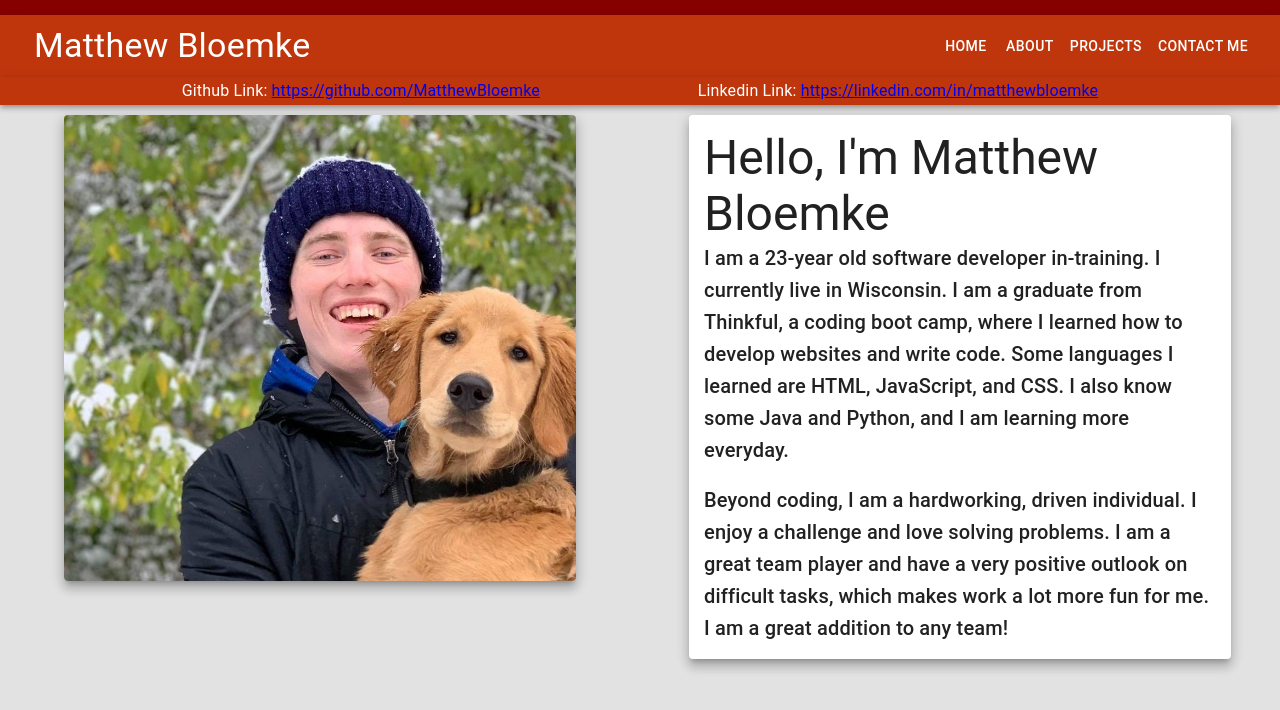
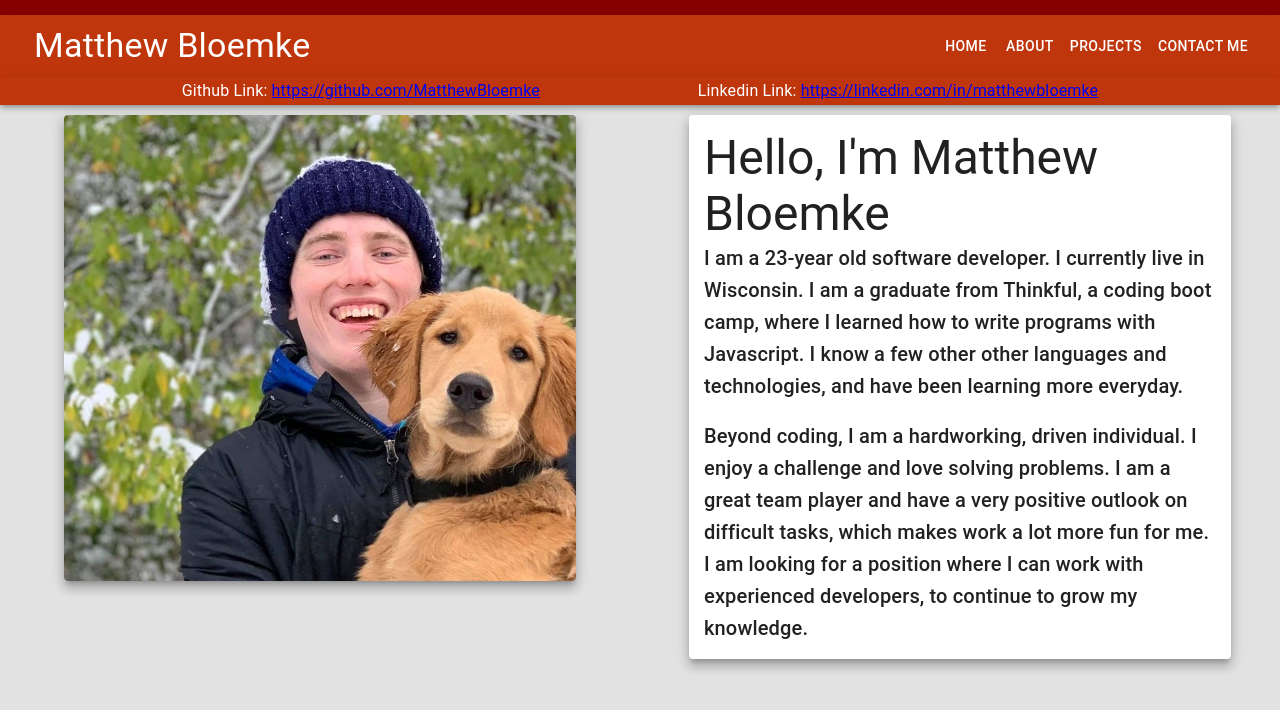
Before and after one commit to MatthewBloemke/tsPortfolio, a React (Create React App) app: page /home in a window 1280 px wide. Shown: the top 710 px of the page. Built offline with nearby package versions, Linux system fonts and the light colour scheme.

Commit message:
updated paragraphs

```diff
--- a/src/About/AboutMe.tsx
+++ b/src/About/AboutMe.tsx
@@ -27,9 +27,8 @@ const AboutMe = () => {
                             <br/>
                             <Typography variant='body1' component='div'>
                                 When I am not coding, I enjoy spending time with my wife, dog, and friends.
-                                I like to get out in nature and explore while hiking. I also enjoy gaming,
-                                playing games like League of Legends or Rust. My favorite sport is Hockey,
-                                and when Covid settles down, I will join an adult league. My favorite hockey team
+                                I like to get out in nature and explore while hiking. I enjoy gaming, hockey,
+                                and many outdoor activities with my family. My favorite hockey team
                                 is the Minnesota Wild!
                             </Typography>
                         </Card>
--- a/src/Home/Home.tsx
+++ b/src/Home/Home.tsx
@@ -21,17 +21,18 @@ const Home = () => {
                     <Card sx={{maxWidth: "80%", padding: "15px"}} raised={true} >
                         <Typography variant="h3" component="div">Hello, I'm Matthew Bloemke</Typography>
                         <Typography variant="h6" component="div">
-                            I am a 23-year old software developer in-training. I currently live in Wisconsin.
-                            I am a graduate from Thinkful, a coding boot camp, where I learned how to develop
-                            websites and write code. Some languages I learned are HTML, JavaScript, and CSS.
-                            I also know some Java and Python, and I am learning more everyday.
+                            I am a 23-year old software developer. I currently live in Wisconsin.
+                            I am a graduate from Thinkful, a coding boot camp, where I learned how to write programs with
+                            Javascript. I know a few other other languages and technologies, and have been learning more
+                            everyday.
                         </Typography>
                         <br/>
                         <Typography variant="h6" component="div">
                             Beyond coding, I am a hardworking, driven individual.
                             I enjoy a challenge and love solving problems. I am a great team player and have a
                             very positive outlook on difficult tasks, which makes work a lot more fun for me.
-                            I am a great addition to any team!
+                            I am looking for a position where I can work with experienced developers, to continue
+                            to grow my knowledge.
                         </Typography>
                     </Card>
                 </Grid>
```
